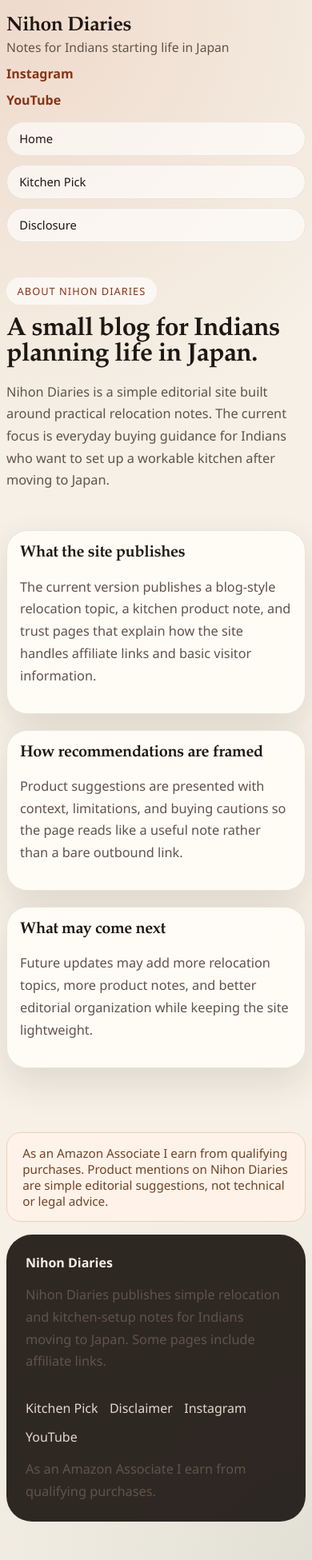
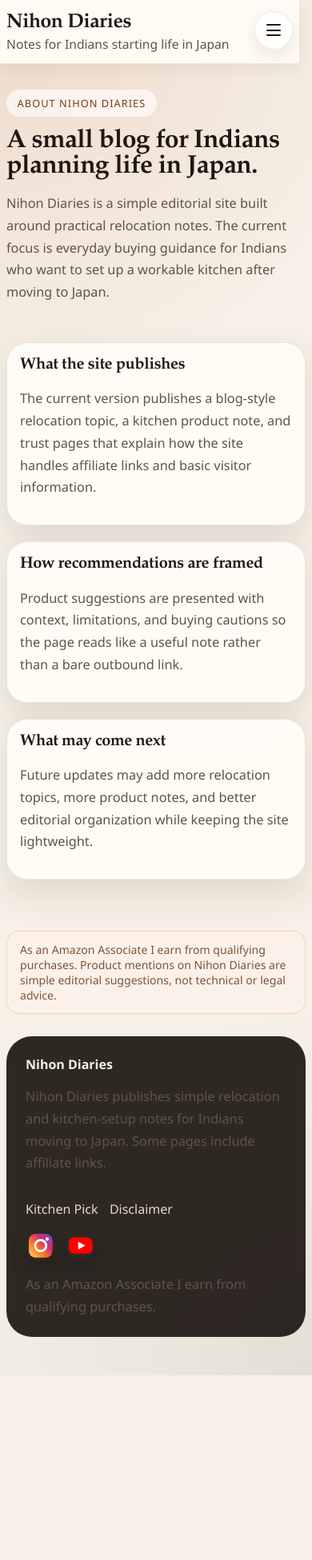
Before and after one commit to chari1239/affiliate-blog, a Next.js app: page /about in a window 390 px wide. Shown: the whole page at 80% size. After the commit the page ends 1720 px from the top, so only its background shows below. Built offline with nearby package versions, Linux system fonts and the light colour scheme.

Commit message:
updated to nihon-diaries

```diff
--- a/app/globals.css
+++ b/app/globals.css
@@ -55,7 +55,6 @@ img {
   min-height: 100vh;
 }
 
-.site-header,
 .site-footer,
 .section,
 .hero {
@@ -64,11 +63,36 @@ img {
 }
 
 .site-header {
+  position: sticky;
+  top: 0;
+  z-index: 30;
+  width: 100%;
+  margin: 0;
+  padding: 0;
+  background: #fffaf4;
+  border-bottom: 1px solid rgba(78, 57, 42, 0.1);
+  box-shadow: 0 6px 18px rgba(61, 40, 23, 0.06);
+}
+
+.site-header-inner {
+  width: min(calc(100% - 2rem), var(--max-width));
+  margin: 0 auto;
   display: flex;
   align-items: center;
   justify-content: space-between;
   gap: 1rem;
-  padding: 1.1rem 0 0.8rem;
+  padding: 0.95rem 1rem;
+}
+
+.brand-block {
+  min-width: 0;
+  flex: 1;
+}
+
+.brand-row {
+  display: flex;
+  align-items: center;
+  gap: 0.85rem;
 }
 
 .brand-mark {
@@ -81,14 +105,6 @@ img {
   font-size: 0.98rem;
 }
 
-.social-links {
-  display: flex;
-  gap: 0.7rem;
-  flex-wrap: wrap;
-  margin-top: 0.7rem;
-}
-
-.social-links a,
 .follow-strip a {
   color: var(--accent-dark);
   font-weight: 700;
@@ -109,7 +125,30 @@ img {
   border: 1px solid rgba(31, 23, 19, 0.08);
 }
 
+.nav-toggle {
+  display: none;
+  width: 3rem;
+  height: 3rem;
+  align-items: center;
+  justify-content: center;
+  flex-direction: column;
+  gap: 0.28rem;
+  border: 1px solid rgba(31, 23, 19, 0.08);
+  border-radius: 999px;
+  background: rgba(255, 255, 255, 0.72);
+  color: var(--ink);
+  box-shadow: 0 8px 18px rgba(31, 23, 19, 0.08);
+}
+
+.nav-toggle span {
+  width: 1.15rem;
+  height: 2px;
+  border-radius: 999px;
+  background: currentColor;
+}
+
 .hero-wrap {
+  padding-top: 1.25rem;
   padding-bottom: 3rem;
 }
 
@@ -288,13 +327,13 @@ img {
 
 .disclosure-banner {
   width: min(calc(100% - 2rem), var(--max-width));
-  margin: 1rem auto 0;
-  padding: 0.95rem 1.2rem;
-  border-radius: 18px;
-  background: #fff3e9;
-  border: 1px solid #f1cfb8;
-  color: #6f4326;
-  font-size: 0.95rem;
+  margin: 0 auto 0.75rem;
+  padding: 0.8rem 1rem;
+  border-radius: 16px;
+  background: rgba(255, 243, 233, 0.62);
+  border: 1px solid rgba(241, 207, 184, 0.9);
+  color: rgba(111, 67, 38, 0.9);
+  font-size: 0.88rem;
 }
 
 .section {
@@ -525,6 +564,27 @@ img {
   color: #e6d7cb;
 }
 
+.footer-socials {
+  display: flex;
+  gap: 0.75rem;
+}
+
+.footer-socials a {
+  width: 2.35rem;
+  height: 2.35rem;
+  display: inline-flex;
+  align-items: center;
+  justify-content: center;
+  border-radius: 999px;
+  overflow: hidden;
+  box-shadow: 0 10px 20px rgba(0, 0, 0, 0.18);
+}
+
+.footer-socials svg {
+  width: 100%;
+  height: 100%;
+}
+
 .saved-toolbar {
   display: flex;
   justify-content: space-between;
@@ -549,12 +609,32 @@ img {
   }
 
   .site-header {
+    top: 0;
+  }
+
+  .site-header-inner {
     align-items: start;
-    flex-direction: column;
+    flex-wrap: wrap;
   }
 
   .product-spotlight {
     padding: 0.85rem;
+  }
+
+  .nav-toggle {
+    display: inline-flex;
+    margin-left: auto;
+  }
+
+  .nav-links {
+    width: 100%;
+    display: none;
+    flex-direction: column;
+    padding: 0.5rem 0 0;
+  }
+
+  .nav-links.is-open {
+    display: flex;
   }
 }
 
@@ -589,13 +669,16 @@ img {
     width: min(calc(100% - 1rem), var(--max-width));
   }
 
+  .site-header-inner {
+    width: min(calc(100% - 1rem), var(--max-width));
+    padding: 0.85rem 0;
+  }
+
   .nav-links {
     width: 100%;
   }
 
-  .social-links,
   .follow-strip {
-    flex-direction: column;
     align-items: flex-start;
   }
 
@@ -616,4 +699,9 @@ img {
   .spotlight-links {
     flex-direction: column;
   }
+
+  .follow-strip {
+    flex-direction: row;
+    gap: 0.75rem;
+  }
 }
--- a/components/site-footer.jsx
+++ b/components/site-footer.jsx
@@ -1,5 +1,32 @@
 import Link from "next/link";
 import { site } from "@/lib/site";
+
+function InstagramIcon() {
+  return (
+    <svg viewBox="0 0 24 24" aria-hidden="true">
+      <defs>
+        <linearGradient id="footer-instagram-gradient" x1="0%" y1="100%" x2="100%" y2="0%">
+          <stop offset="0%" stopColor="#feda75" />
+          <stop offset="35%" stopColor="#fa7e1e" />
+          <stop offset="65%" stopColor="#d62976" />
+          <stop offset="100%" stopColor="#4f5bd5" />
+        </linearGradient>
+      </defs>
+      <rect x="2.5" y="2.5" width="19" height="19" rx="5.5" fill="url(#footer-instagram-gradient)" />
+      <circle cx="12" cy="12" r="4.4" fill="none" stroke="#ffffff" strokeWidth="1.8" />
+      <circle cx="17.2" cy="6.8" r="1.3" fill="#ffffff" />
+    </svg>
+  );
+}
+
+function YouTubeIcon() {
+  return (
+    <svg viewBox="0 0 24 24" aria-hidden="true">
+      <rect x="2.5" y="5.5" width="19" height="13" rx="4.5" fill="#ff0000" />
+      <path d="M10 8.9 15.7 12 10 15.1Z" fill="#ffffff" />
+    </svg>
+  );
+}
 
 export function SiteFooter() {
   return (
@@ -15,11 +42,13 @@ export function SiteFooter() {
         <div className="footer-links">
           <Link href="/products">Kitchen Pick</Link>
           <Link href="/disclaimer">Disclaimer</Link>
-          <Link href={site.instagram} target="_blank" rel="noreferrer">
-            Instagram
+        </div>
+        <div className="footer-socials">
+          <Link href={site.instagram} target="_blank" rel="noreferrer" aria-label="Instagram">
+            <InstagramIcon />
           </Link>
-          <Link href={site.youtube} target="_blank" rel="noreferrer">
-            YouTube
+          <Link href={site.youtube} target="_blank" rel="noreferrer" aria-label="YouTube">
+            <YouTubeIcon />
           </Link>
         </div>
         <div className="footer-copy">
--- a/components/site-header.jsx
+++ b/components/site-header.jsx
@@ -1,4 +1,7 @@
+"use client";
+
 import Link from "next/link";
+import { useState } from "react";
 import { site } from "@/lib/site";
 
 const links = [
@@ -8,29 +11,39 @@ const links = [
 ];
 
 export function SiteHeader() {
+  const [menuOpen, setMenuOpen] = useState(false);
+
   return (
     <header className="site-header">
-      <div>
-        <Link href="/" className="brand-mark">
+      <div className="site-header-inner">
+        <div className="brand-block">
+          <div className="brand-row">
+            <Link href="/" className="brand-mark" onClick={() => setMenuOpen(false)}>
               {site.name}
             </Link>
+          </div>
           <div className="brand-subtitle">Notes for Indians starting life in Japan</div>
-        <div className="social-links">
-          <Link href={site.instagram} target="_blank" rel="noreferrer">
-            Instagram
-          </Link>
-          <Link href={site.youtube} target="_blank" rel="noreferrer">
-            YouTube
-          </Link>
         </div>
-      </div>
-      <nav className="nav-links" aria-label="Primary">
+        <button
+          type="button"
+          className="nav-toggle"
+          aria-expanded={menuOpen}
+          aria-controls="primary-nav"
+          aria-label="Toggle navigation"
+          onClick={() => setMenuOpen((open) => !open)}
+        >
+          <span />
+          <span />
+          <span />
+        </button>
+        <nav id="primary-nav" className={`nav-links ${menuOpen ? "is-open" : ""}`} aria-label="Primary">
           {links.map((link) => (
-          <Link key={link.href} href={link.href}>
+            <Link key={link.href} href={link.href} onClick={() => setMenuOpen(false)}>
               {link.label}
             </Link>
           ))}
         </nav>
+      </div>
     </header>
   );
 }
```
Lines whose indentation alone changed are shown as unchanged.
